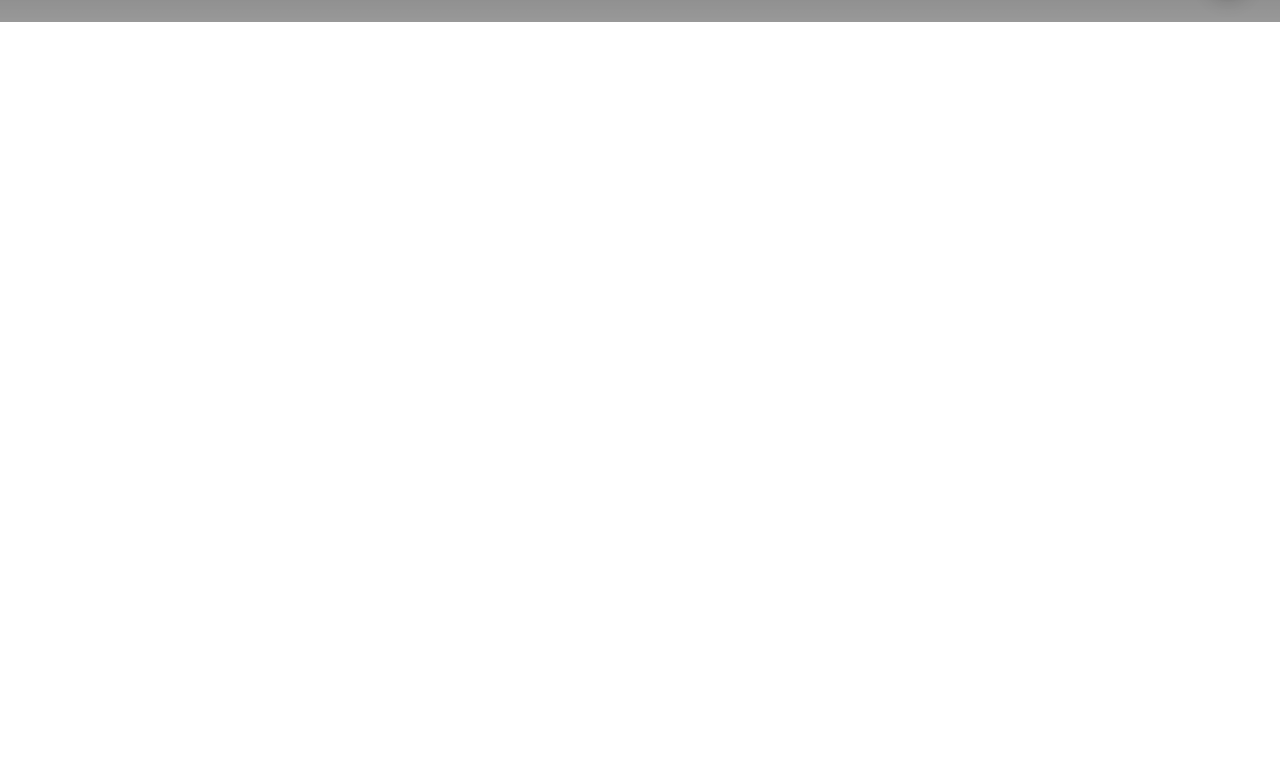
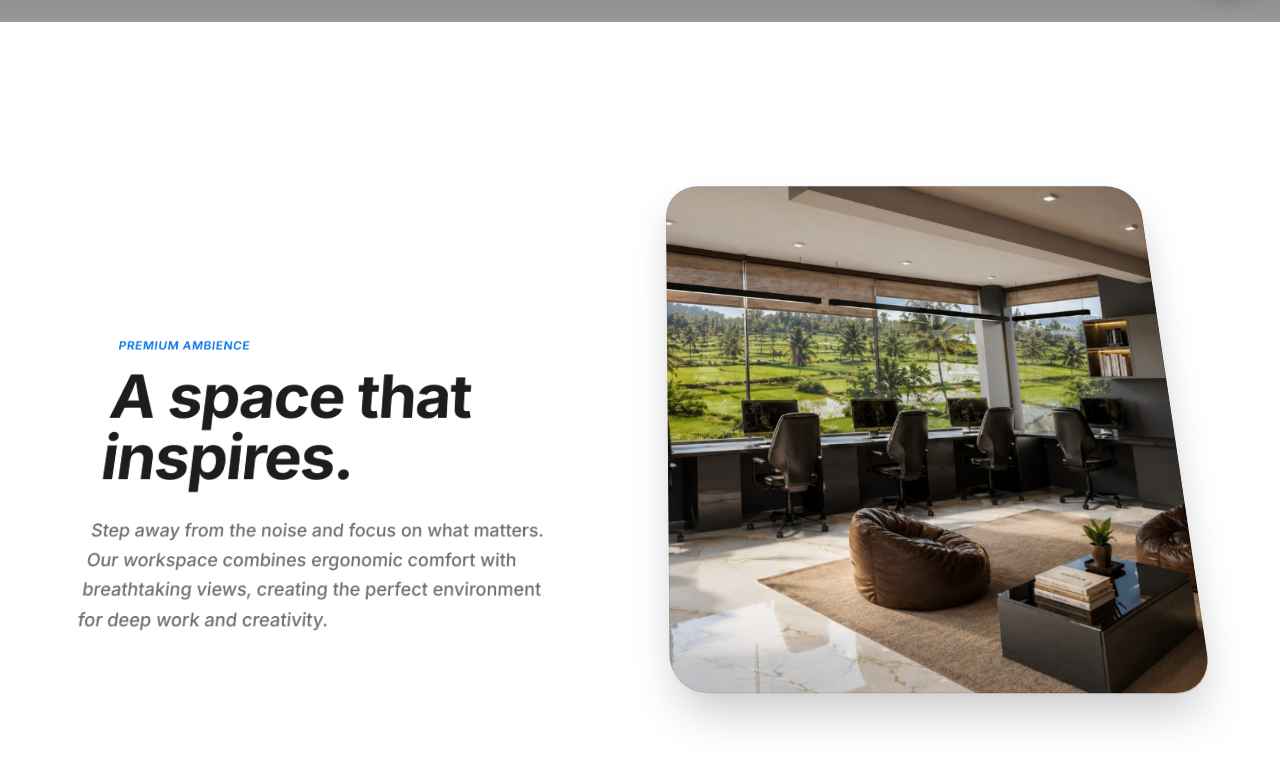
Before and after one commit to Ryuyjg/nexus-website, a Next.js app: page / in a window 1280 px wide. Shown: the part 778-1544 px from the top of the page. Built offline with nearby package versions, Linux system fonts and the light colour scheme; grey boxes are pictures that could not be loaded.

Commit message:
fix: remove initial opacity fade to fix blank screen anchor link bug

```diff
--- a/components/Features.tsx
+++ b/components/Features.tsx
@@ -12,7 +12,7 @@ export function Features() {
   });
 
   const scale = useTransform(scrollYProgress, [0, 0.2, 0.8, 1], [0.9, 1, 1, 0.9]);
-  const opacity = useTransform(scrollYProgress, [0, 0.1, 0.9, 1], [0, 1, 1, 0]);
+  const opacity = useTransform(scrollYProgress, [0, 0.9, 1], [1, 1, 0]);
 
   const features = [
     {
--- a/components/Overview.tsx
+++ b/components/Overview.tsx
@@ -13,7 +13,7 @@ export function Overview() {
   // Complex 3D scroll mapping
   const scale = useTransform(scrollYProgress, [0, 0.5, 1], [0.8, 1, 0.9]);
   const rotateX = useTransform(scrollYProgress, [0, 0.5, 1], [20, 0, -10]);
-  const opacity = useTransform(scrollYProgress, [0, 0.2, 0.8, 1], [0, 1, 1, 0]);
+  const opacity = useTransform(scrollYProgress, [0, 0.8, 1], [1, 1, 0]);
   const textY = useTransform(scrollYProgress, [0, 0.5], [100, 0]);
   const imageY = useTransform(scrollYProgress, [0.5, 1], [0, -50]);
 
```
